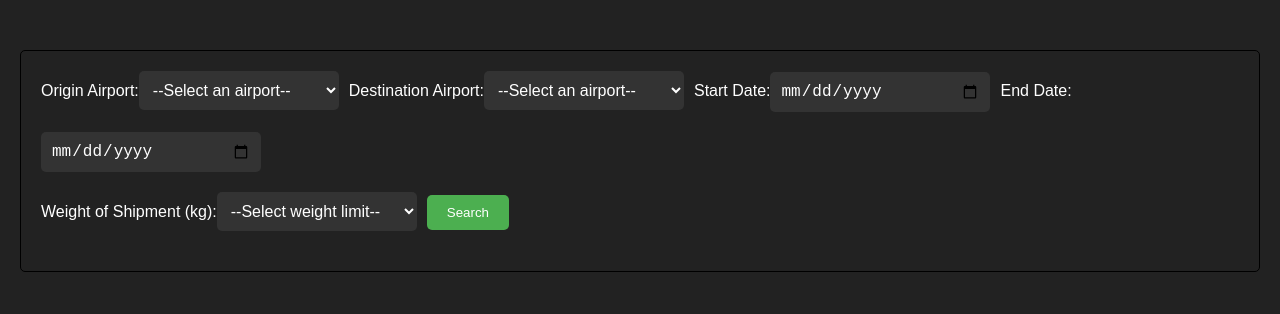
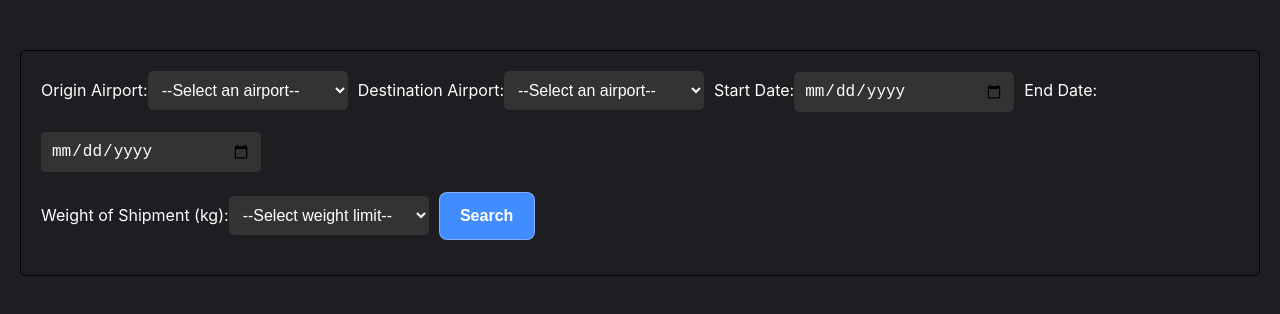
Before and after one commit to GiselleNessi/AirCargo, a React (Create React App) app: page / in a window 1280 px wide. Shown: the top 314 px of the page. Built offline with nearby package versions, Linux system fonts and the light colour scheme; what chance would draw is missing.

Commit message:
cleaning code / fix styling

```diff
--- a/src/App.tsx
+++ b/src/App.tsx
@@ -1,31 +1,31 @@
-import { useState } from 'react';
-import { ThemeProvider } from 'styled-components';
-import { GlobalStyles } from './styles/GlobalStyles';
-import { darkTheme } from './styles/ThemeProvider';
-import SearchForm from './components/SearchForm';
-import Results from './components/Results';
-import { flightOptions } from './data/flightOptions';
-import { filterFlights } from './utils/filterFlights';
-import { Flight, SearchData } from './types/types'; // Import the Flight type
+import { useState } from "react";
+import { ThemeProvider } from "styled-components";
+import { GlobalStyles } from "./styles/GlobalStyles";
+import { darkTheme } from "./styles/ThemeProvider";
+import SearchForm from "./components/SearchForm";
+import Results from "./components/Results";
+import { flightOptions } from "./data/flightOptions";
+import { filterFlights } from "./utils/filterFlights";
+import { Flight, SearchData } from "./types/types";
 
 function App() {
   const [searchCriteria, setSearchCriteria] = useState<SearchData | null>(null);
   const [filteredFlights, setFilteredFlights] = useState<Flight[]>([]);
 
   const handleSearch = (searchData: SearchData) => {
-    console.log(searchData);
     try {
       // Filter flights based on the search criteria
       const filteredData = filterFlights(flightOptions, searchData) as Flight[];
 
-      console.log(filteredData, "dataaaa");
       console.log(searchData);
-      console.log(filteredFlights, "ooooo")
+
       // Sort the search results by price (lowest first)
-      const sortedData = filteredData.sort((a: Flight, b: Flight) => a.price - b.price);
+      const sortedData = filteredData.sort(
+        (a: Flight, b: Flight) => a.price - b.price
+      );
 
       setSearchCriteria(searchData);
-      setFilteredFlights(sortedData); // Update this line
+      setFilteredFlights(sortedData);
     } catch (error) {
       console.error(error);
     }
@@ -36,9 +36,15 @@ function App() {
       <GlobalStyles />
       <SearchForm onSearch={handleSearch} />
       {filteredFlights.length > 0 && searchCriteria && (
-    <Results filteredFlights={filteredFlights} searchCriteria={{...searchCriteria, weight: searchCriteria.weight.toString()}} />
-    // Convert weight to string
-  )}
+        <Results
+          filteredFlights={filteredFlights}
+          searchCriteria={{
+            ...searchCriteria,
+            weight: searchCriteria.weight.toString(),
+          }}
+        />
+        // Convert weight to string
+      )}
     </ThemeProvider>
   );
 }
--- a/src/components/Results.tsx
+++ b/src/components/Results.tsx
@@ -4,7 +4,7 @@ import styled from "styled-components";
 import { Flight } from "../types/types"; // Import the Flight type
 
 interface ResultsProps {
-  filteredFlights: Flight[]; // Rename prop from flightOptions to filteredFlights
+  filteredFlights: Flight[];
   searchCriteria?: {
     origin: string;
     destination: string;
@@ -25,9 +25,8 @@ const ResultCard = styled.div`
   margin: 16px;
   padding: 16px;
   border-radius: 8px;
-  box-shadow: 0 4px 8px rgba(0, 0, 0, 0.1);
+  border: 1px solid black;
 `;
-
 
 const AirlineLogo = styled.img`
   width: 100%;
@@ -35,10 +34,13 @@ const AirlineLogo = styled.img`
   object-fit: contain;
 `;
 
-const Results: React.FC<ResultsProps> = ({ filteredFlights, searchCriteria }) => { // Update prop name
+const Results: React.FC<ResultsProps> = ({
+  filteredFlights,
+  searchCriteria,
+}) => {
   return (
     <div>
-  {/*     <p>Showing results for:</p>
+      {/*     <p>Showing results for:</p>
       {searchCriteria && (
         <>
           <p>
@@ -57,7 +59,7 @@ const Results: React.FC<ResultsProps> = ({ filteredFlights, searchCriteria }) =>
         </>
       )} */}
       <ResultContainer>
-        {filteredFlights.map((flightOption, index) => ( // Update variable name
+        {filteredFlights.map((flightOption, index) => (
           <ResultCard key={index}>
             <h3>{flightOption.airlineName}</h3>
             <AirlineLogo src={flightOption.airlineLogo} alt="Airline logo" />
--- a/src/components/SearchForm.tsx
+++ b/src/components/SearchForm.tsx
@@ -19,6 +19,7 @@ const Container = styled.div`
   margin-right: 20px;
 `;
 
+// List of air codes
 const airportCodes: string[] = ["JFK", "LAX", "SFO", "ORD"];
 
 // List of weight limits
--- a/src/data/flightOptions.ts
+++ b/src/data/flightOptions.ts
@@ -75,5 +75,4 @@ const generateFlights = (count: number): Flight[] => {
   return flights;
 };
 
-
 export const flightOptions: Flight[] = generateFlights(100);
--- a/src/styles/GlobalStyles.ts
+++ b/src/styles/GlobalStyles.ts
@@ -1,23 +1,28 @@
-import { createGlobalStyle } from 'styled-components';
+import { createGlobalStyle } from "styled-components";
 
 export const GlobalStyles = createGlobalStyle`
   body {
-    background-color: #222;
+    background-color: #1c1e21;
     color: #fff;
-    font-family: Arial, sans-serif;
+    font-family: "Inter", sans-serif;
   }
 
   button {
-    background-color: #4caf50;
+    cursor: pointer;
+    text-align: center;
+    padding: 5px;
     color: #fff;
-    border: none;
-    border-radius: 5px;
-    padding: 10px 20px;
-    cursor: pointer;
-    transition: all 0.2s ease-in-out;
+    font-weight: 600;
+    background-color: #418dff;
+    border: 1px solid rgba(255, 255, 255, 0.3);
+    border-radius: 8px;
+    padding: 8px;
+    height: 3rem;
+    width: 6rem;
+    font-size: 1rem;
 
     &:hover {
-      background-color: #3e8e41;
+      opacity: 0.8;
     }
 
     &:focus {
--- a/src/types/types.ts
+++ b/src/types/types.ts
@@ -10,7 +10,6 @@ export interface Flight {
   id: number;
 }
 
-
 export interface SearchData {
   origin: string;
   destination: string;
```
Also changed, not shown: src/styles/ThemeProvider.tsx (+8 -10 lines), src/utils/filterFlights.ts (+5 -2 lines). Lines whose indentation alone changed are shown as unchanged.
